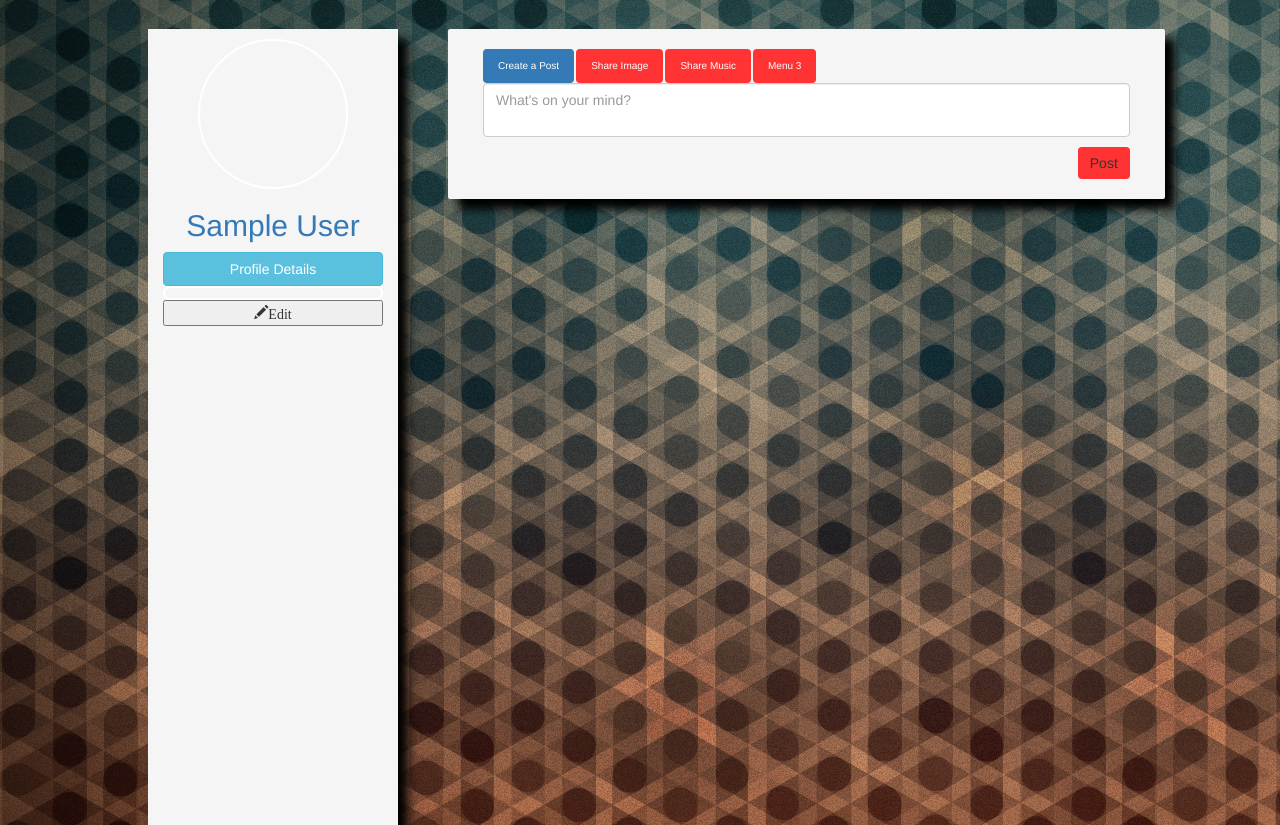
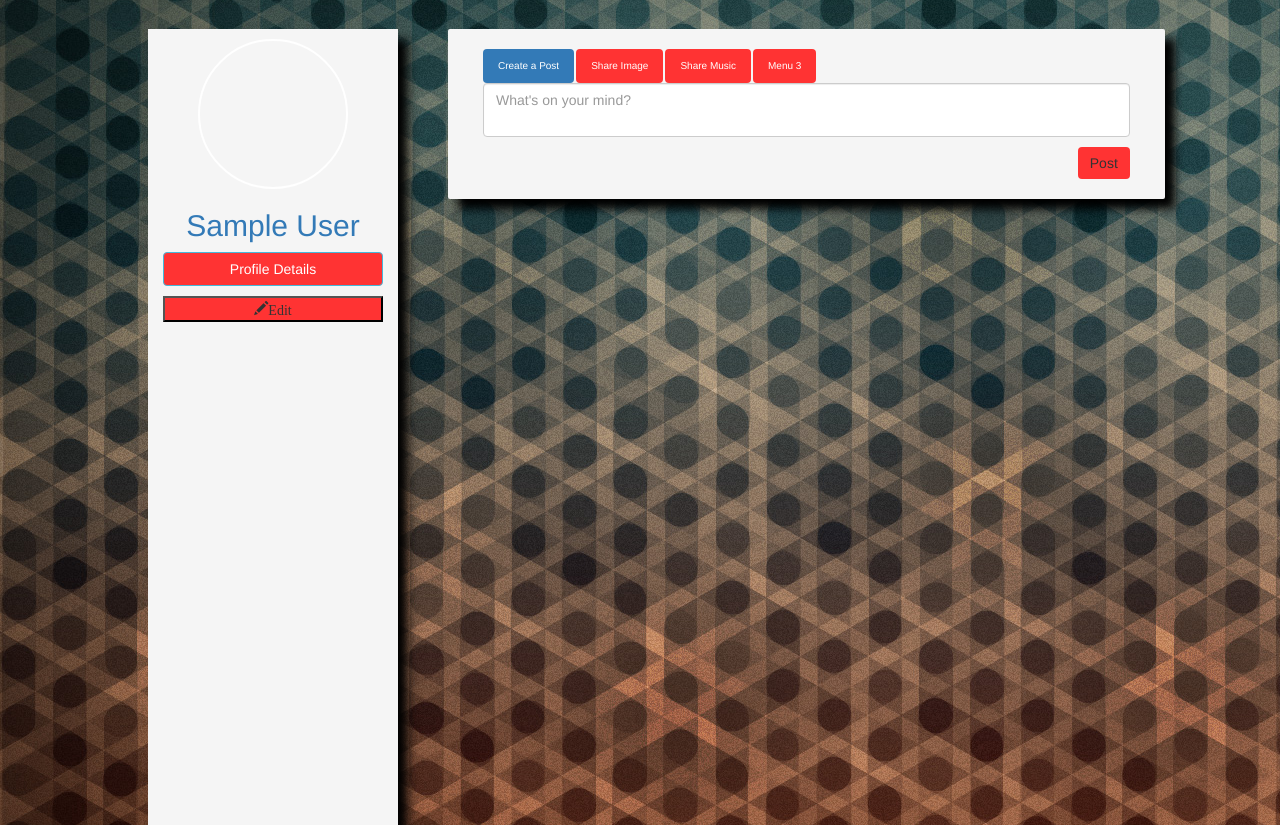
Before and after one commit to mjb0899/musicnme, a PHP site: page /home.php in a window 1280 px wide, after a click on "Profile Details". Shown: the part 51-876 px from the top of the page. Run offline with PHP 8.4, Linux system fonts and the light colour scheme; the visitor is signed in with stand-in values (Sample User, id 1); data that the repository does not hold is empty; some libraries are stand-ins or nearby versions.

Commit message:
rating commit

```diff
--- a/css/homepage.css
+++ b/css/homepage.css
@@ -55,10 +55,13 @@ body{
 }
 .profile_data button{
     width: 100%;
+    background-color: #ff3333;
 }
 .data_box{
-    border-radius: 1rem;
-    border: 2px solid white;
+
+    border-left: 2px solid #ff3333;
+
+
 }
 
 .media{
```
